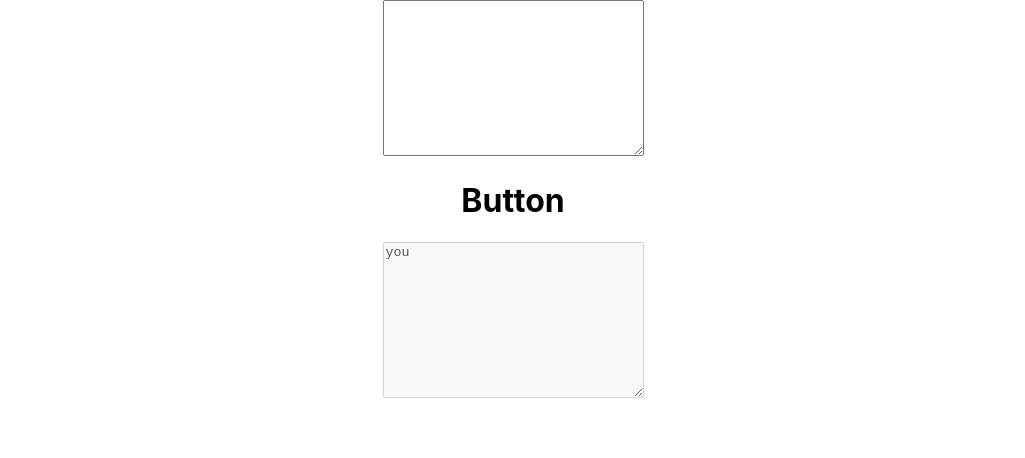
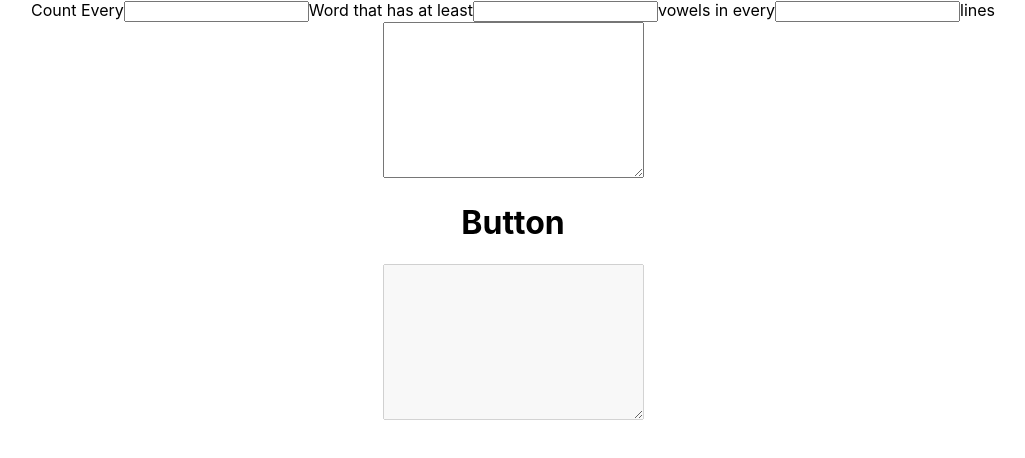
Before and after one commit to cbtsao47/guestX, a React (Create React App) app in the folder question4/: page / in a window 1280 px wide. Shown: the top 458 px of the page, without its empty margins (127-1152 px from the left). Built offline with nearby package versions, Linux system fonts and the light colour scheme.

Commit message:
fix type coersion bug

```diff
--- a/question4/src/App.js
+++ b/question4/src/App.js
@@ -2,32 +2,38 @@ import React from "react";
 import "./App.css";
 import {moreThanVowelCount} from './helper'
 // components
+import InputBox from'./components/InputBox/InputBox';
 import TextBox from "./components/TextBox/TextBox";
 import Button from "./components/Buttons/Button";
 
 class App extends React.Component {
   state = {
-    userInput: ""
+    userInput: "",
+    resultInput:"",
+    vowelCount:'',
+    lineCount:'',
+    wordCount:''
   };
   handleChange = e => {
     this.setState({ [e.target.name]: e.target.value });
   };
   countWords = (
-    userInput = "how are. you?\nI'm very very good!",
-    vowelCount=2,
-    lineCount = 1,
-    wordCount=3
+    userInput,
+    vowelCount,
+    lineCount,
+    wordCount,
   ) => {
     // replace symbols with empty string
-    let regexStr=userInput.replace(/[.,!?"]/g,'')
+    const regexStr=userInput.replace(/[.,!?"]/g,'')
+
     // break into sentences
-    let sentences = regexStr.split("\n");
+    const sentences = regexStr.split("\n");
     // result cache
-    let result = [];
+    const result = [];
     // for each lineCount specified, loop through each sentence to find the matched
     for (let i = lineCount - 1; i < sentences.length; i = i + lineCount) {
-      let sentence = sentences[i].split(" ");
-      let matchedWord = sentence.filter((word, i) => (i + 1) % wordCount === 0 && moreThanVowelCount(word,vowelCount))
+      const sentence = sentences[i].split(" ");
+      const matchedWord = sentence.filter((word, i) => (i + 1) % wordCount === 0 && moreThanVowelCount(word,vowelCount))
       if(matchedWord.length){
         result.push(matchedWord)
       }
@@ -35,13 +41,15 @@ class App extends React.Component {
     return result
   };
   handleClick=e=>{
-    this.countWords()
+    const {userInput,vowelCount,lineCount,wordCount}=this.state
+    const resultInput=this.countWords(userInput,Number(vowelCount),Number(lineCount),Number(wordCount))
+    this.setState({resultInput})
   }
   render() {
-    const { userInput } = this.state;
-    const resultInput = this.countWords();
+    const { userInput,resultInput,vowelCount,lineCount,wordCount } = this.state;
     return (
       <div className="App">
+        <InputBox vowelCount={vowelCount} lineCount={lineCount} wordCount={wordCount} handleChange={this.handleChange}/>
         <TextBox userInput={userInput} handleChange={this.handleChange} />
         <Button handleClick={this.handleClick}/>
         <TextBox userInput={resultInput} disabled />
--- /dev/null
+++ b/question4/src/components/InputBox/InputBox.js
@@ -0,0 +1,24 @@
+import React from 'react'
+
+const InputBox = ({vowelCount,lineCount,wordCount,handleChange}) => {
+    return (
+        <div>
+        <form>
+        <label htmlFor='wordCount'>Count Every
+
+        <input type='number' id='wordCount'name='wordCount'value={wordCount} onChange={handleChange}/>
+        Word
+        </label>
+        <label htmlFor='vowelCount'> that has at least
+        <input type='number' id='vowelCount'name='vowelCount'value={vowelCount} onChange={handleChange}/>
+        vowels</label>
+        <label htmlFor='lineCount'> in every
+        <input type='number' id='lineCount'name='lineCount'value={lineCount} onChange={handleChange}/>
+        lines
+        </label>
+        </form>
+        </div>
+    )
+}
+
+export default InputBox
--- a/question4/src/components/TextBox/TextBox.js
+++ b/question4/src/components/TextBox/TextBox.js
@@ -5,7 +5,7 @@ const TextBox = ({ userInput, handleChange, disabled }) => {
     <form action="">
       <textarea
         name="userInput"
-        id=""
+        id="userInput"
         cols="30"
         rows="10"
         value={userInput}
```
